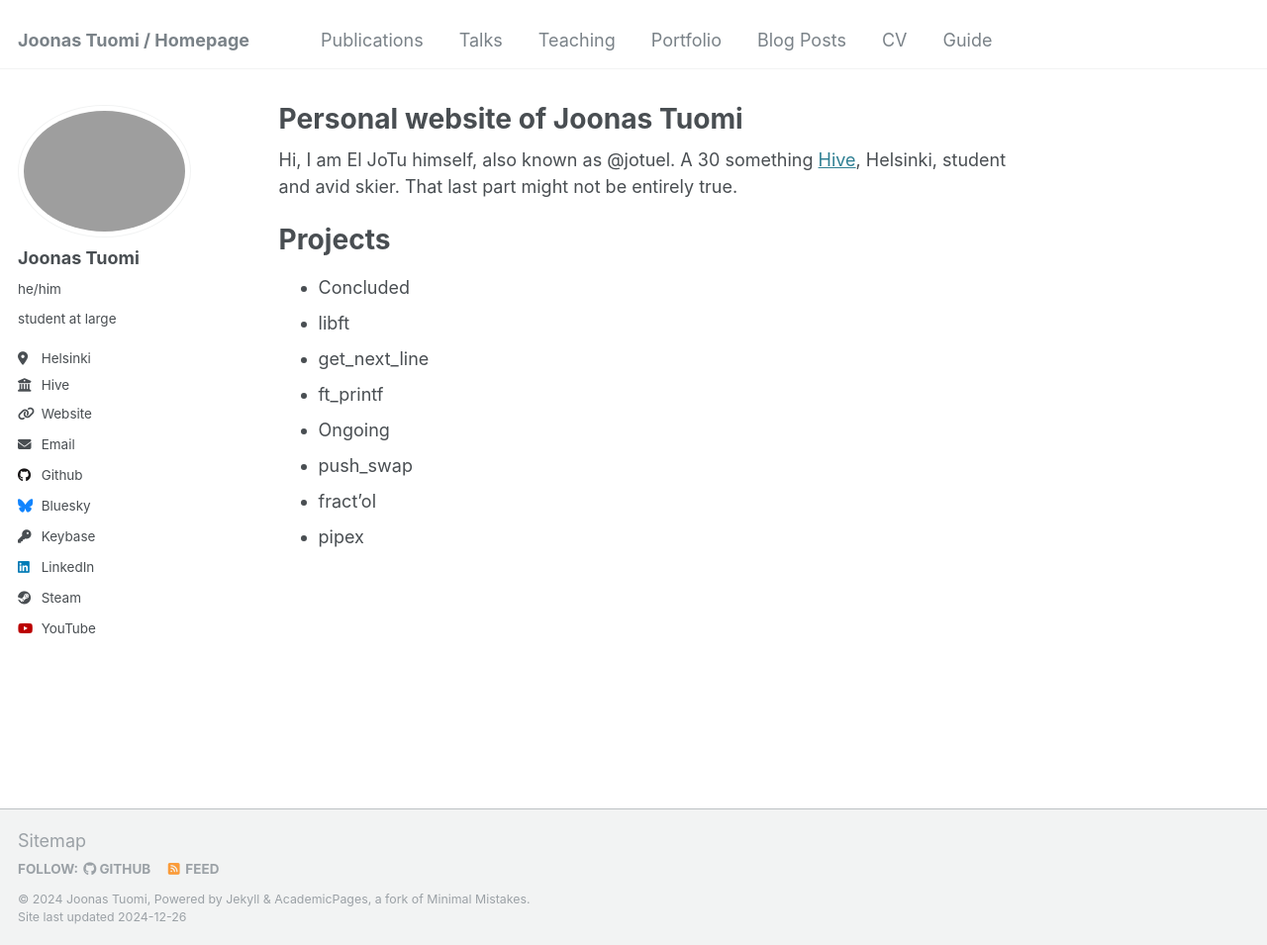
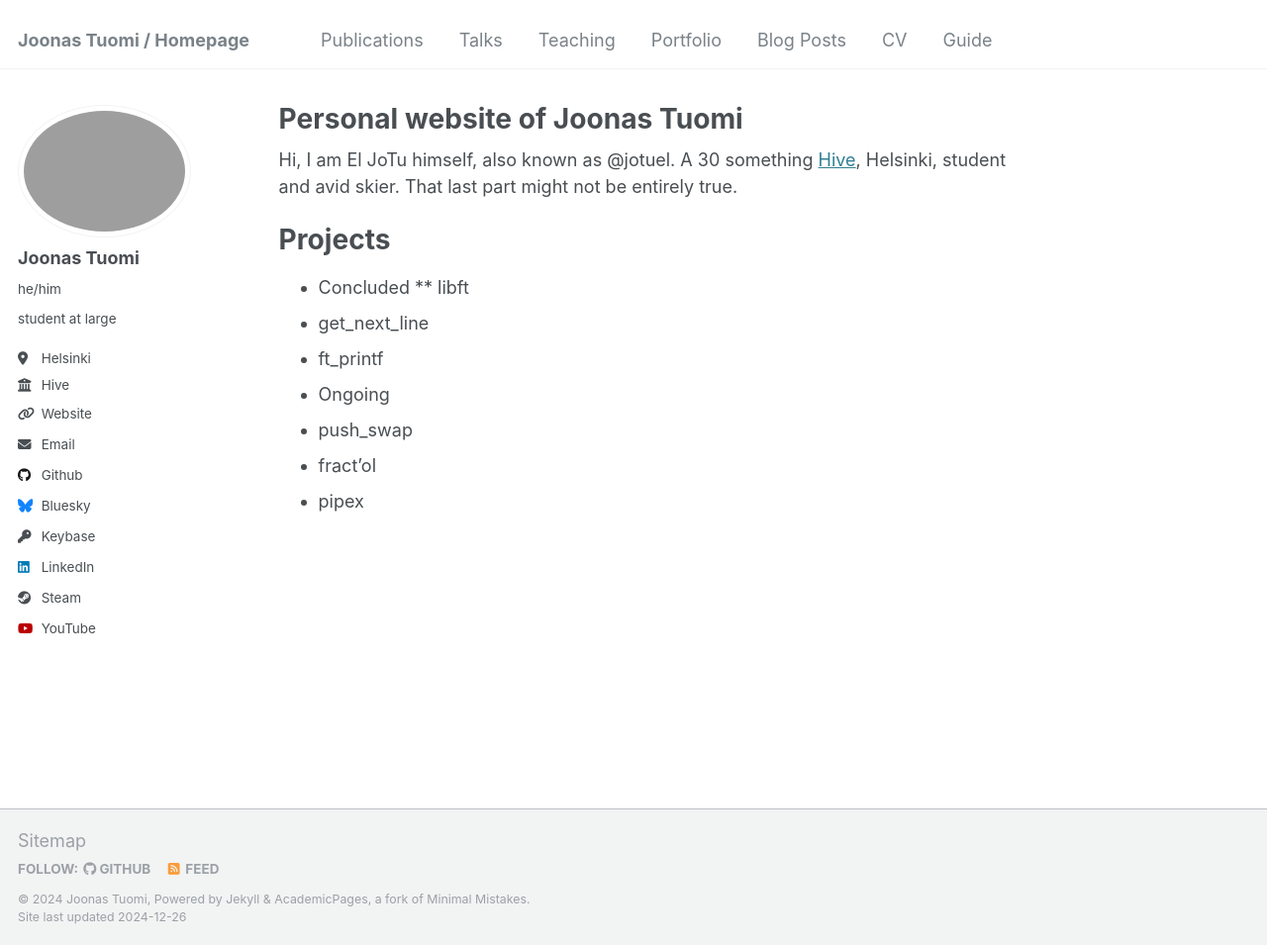
Before and after one commit to jotuel/jotuel.github.io, a Jekyll site: the page built from _pages/about.md, in a window 1280 px wide and 955 px high. Shown: the whole window at 99% size. Built offline with Jekyll 4.4.1, drawn with Linux system fonts in a browser that asks for light colours.

```diff
--- a/_pages/about.md
+++ b/_pages/about.md
@@ -12,7 +12,7 @@ Hi, I am El JoTu himself, also known as @jotuel. A 30 something [Hive](https://h
 Projects
 ======
 * Concluded
-* libft
+** libft
 * get_next_line
 * ft_printf
 * Ongoing
```
